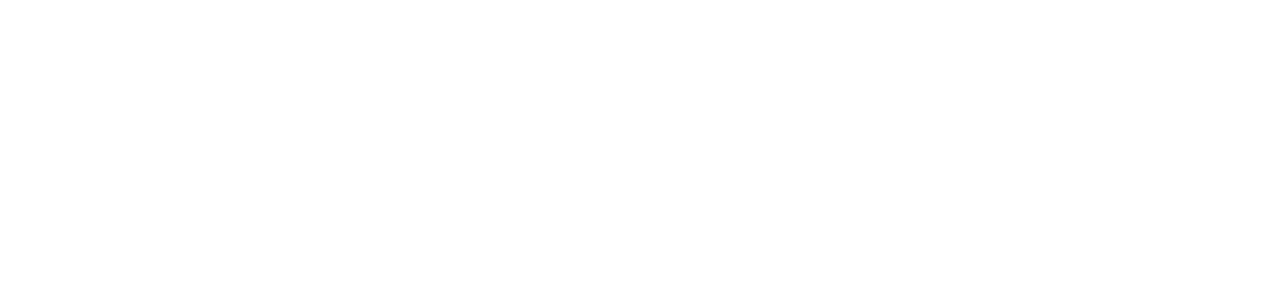
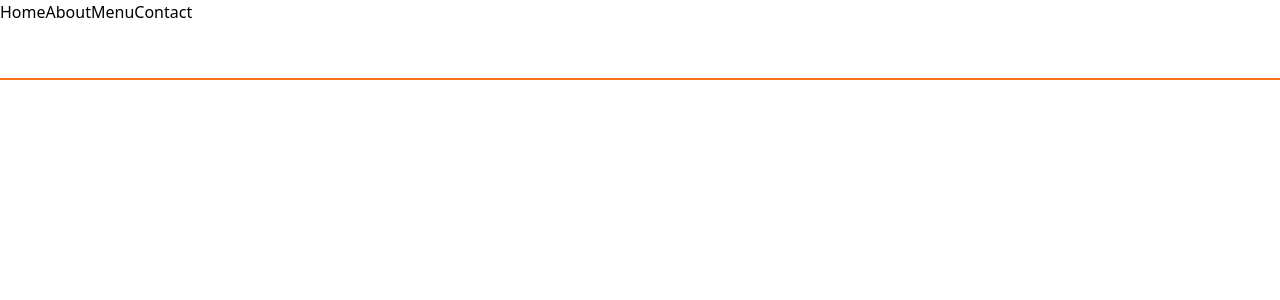
Before and after one commit to saretoduncan/dantez_pizza_shop, a React (Create React App) app: page / in a window 1280 px wide. Shown: the top 300 px of the page. Built offline with nearby package versions, Linux system fonts and the light colour scheme; a web font is replaced by a local one.

Commit message:
add router link to navbar

```diff
--- a/package.json
+++ b/package.json
@@ -47,6 +47,9 @@
   },
   "devDependencies": {
     "@types/react-router-hash-link": "^2.4.5",
-    "@types/react-scroll": "^1.8.5"
+    "@types/react-scroll": "^1.8.5",
+    "autoprefixer": "^10.4.13",
+    "postcss": "^8.4.19",
+    "tailwindcss": "^3.2.4"
   }
 }
--- /dev/null
+++ b/postcss.config.js
@@ -0,0 +1,6 @@
+module.exports = {
+  plugins: {
+    tailwindcss: {},
+    autoprefixer: {},
+  },
+}
--- a/src/App.tsx
+++ b/src/App.tsx
@@ -1,11 +1,15 @@
 import React from "react";
+import { Navbar } from "./components/Tailwindcss/Navbar";
+import { BrowserRouter as Router, Route, Routes } from "react-router-dom";
 import "./App.css";
 
 function App() {
   return (
-    <div className='container-fluid'>
-
-    </div>
+    <>
+      <Router>
+        <Navbar />
+      </Router>
+    </>
   );
 }
 
--- /dev/null
+++ b/src/components/Tailwindcss/Navbar.tsx
@@ -0,0 +1,18 @@
+import React from "react";
+import { BrowserRouter as Router, Link } from "react-router-dom";
+export const Navbar: React.FC<{}> = () => {
+  return (
+    <div className='w-full h-[10vh] border-b-2  border-orange-500'>
+      <section>
+        <div>
+
+            <Link to='/'>Home</Link>
+            <Link to=''>About</Link>
+            <Link to=''>Menu</Link>
+            <Link to=''>Contact</Link>
+
+        </div>
+      </section>
+    </div>
+  );
+};
--- /dev/null
+++ b/src/index.css
@@ -0,0 +1,3 @@
+@tailwind base;
+@tailwind components;
+@tailwind utilities;
--- a/src/index.scss
+++ /dev/null
@@ -1,3 +0,0 @@
-
-
-@import "./styles/styles.scss";
--- /dev/null
+++ b/tailwind.config.js
@@ -0,0 +1,8 @@
+/** @type {import('tailwindcss').Config} */
+module.exports = {
+  content: [ "./src/**/*.{js,jsx,ts,tsx}",],
+  theme: {
+    extend: {},
+  },
+  plugins: [],
+}
```
Also changed, not shown: src/index.tsx (+3 -4 lines), 1 other file (tests, documents, lock files or other folders).
